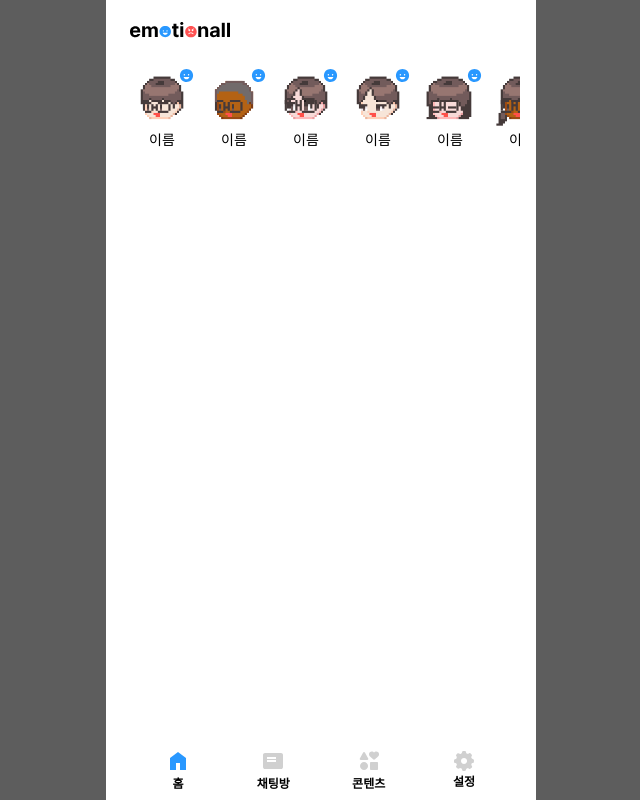
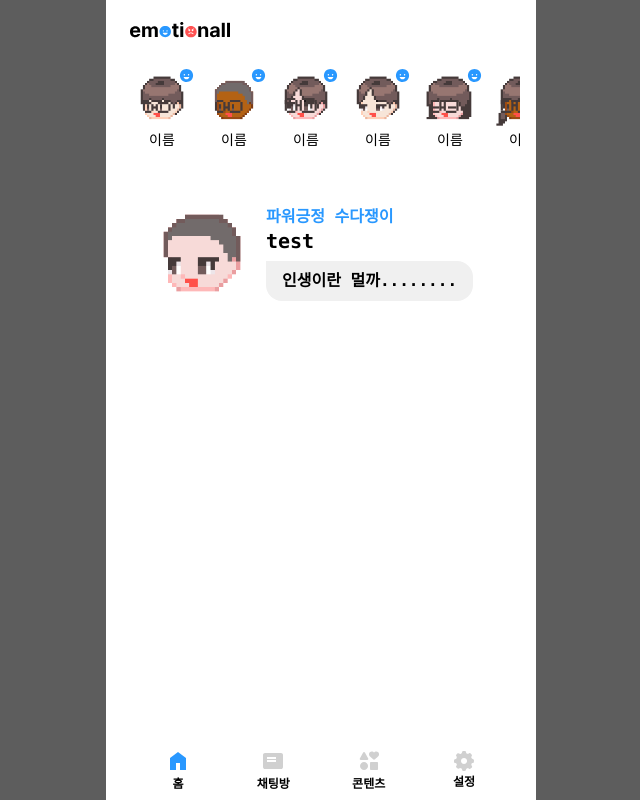
Before and after one commit to imYourChoi/emotionall, a Next.js app in the folder front/: page / in a window 1280 px wide. Shown: the whole page, without its empty margins (319-959 px from the left). Built offline with nearby package versions, Linux system fonts and the light colour scheme; a web font is replaced by a local one.

Commit message:
home my profile

```diff
--- a/front/src/components/home/MyProfile.jsx
+++ b/front/src/components/home/MyProfile.jsx
@@ -1,8 +1,24 @@
+import { useEmotion } from "@/contexts/emotionContext";
 import { useUser } from "@/contexts/userContext";
+import Avatar from "../avatar/Avatar";
 
 const MyProfile = () => {
   const { user } = useUser();
-  return <div className="w-full"></div>;
+  const { mainEmotion: emotion } = useEmotion();
+  return (
+    <div className="w-full flex items-center px-8 pt-8 pb-4">
+      <Avatar width="128px" avatar={user.avatar} emotion={emotion} />
+      <div>
+        <div className="text-positive font-semibold">파워긍정 수다쟁이</div>
+        <div className="font-extrabold text-lg pb-2">
+          {user.nickname || "test"}
+        </div>
+        <div className="px-4 py-2 font-semibold rounded-2xl rounded-tl-none bg-black-100">
+          인생이란 멀까........
+        </div>
+      </div>
+    </div>
+  );
 };
 
 export default MyProfile;
```
